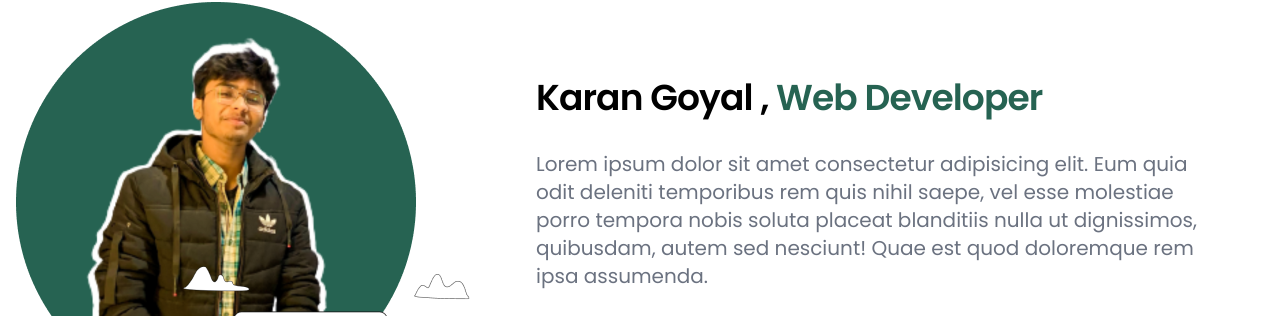
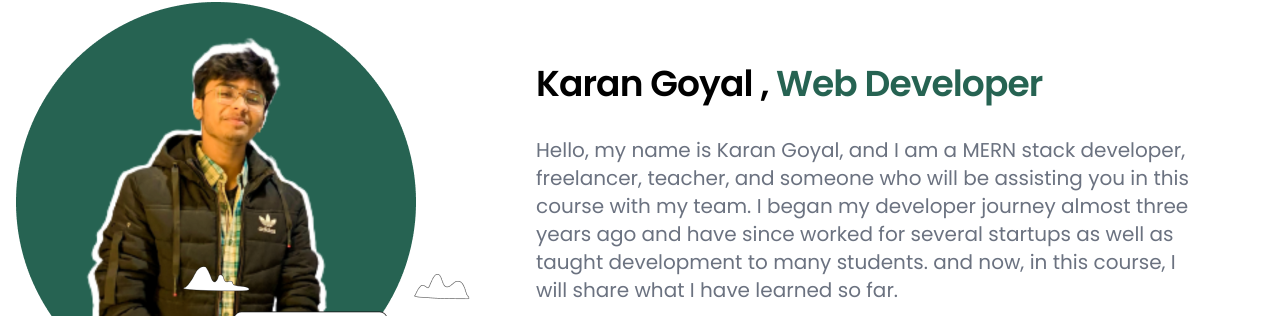
Before and after one commit to goyalk130/DevLearn, a website: page docs/index.html in a window 1280 px wide. Shown: the part 1775-2091 px from the top of the page. Drawn offline with Linux system fonts and the light colour scheme.

Commit message:
tutor info updated

```diff
--- a/docs/index.html
+++ b/docs/index.html
@@ -161,10 +161,11 @@
           <p
             class="max-w-2xl my-8 font-light text-gray-500 lg:mb-8 md:text-lg lg:text-xl dark:text-gray-400"
           >
-            Lorem ipsum dolor sit amet consectetur adipisicing elit. Eum quia odit deleniti
-            temporibus rem quis nihil saepe, vel esse molestiae porro tempora nobis soluta placeat
-            blanditiis nulla ut dignissimos, quibusdam, autem sed nesciunt! Quae est quod doloremque
-            rem ipsa assumenda.
+            Hello, my name is Karan Goyal, and I am a MERN stack developer, freelancer, teacher, and
+            someone who will be assisting you in this course with my team. I began my developer
+            journey almost three years ago and have since worked for several startups as well as
+            taught development to many students. and now, in this course, I will share what I have
+            learned so far.
           </p>
           <div class="flex flex-row">
             <a href="https://www.instagram.com/goyalk130"
```
